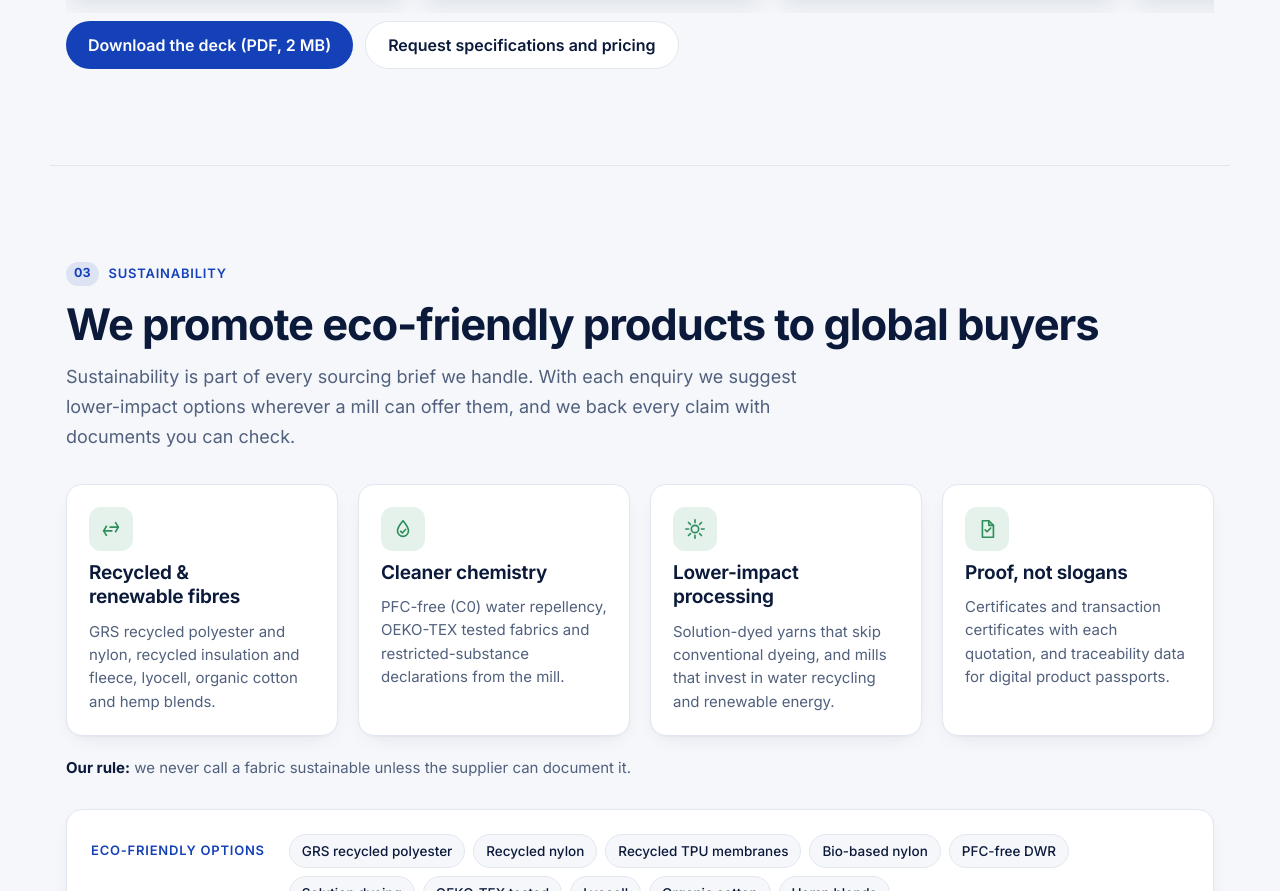
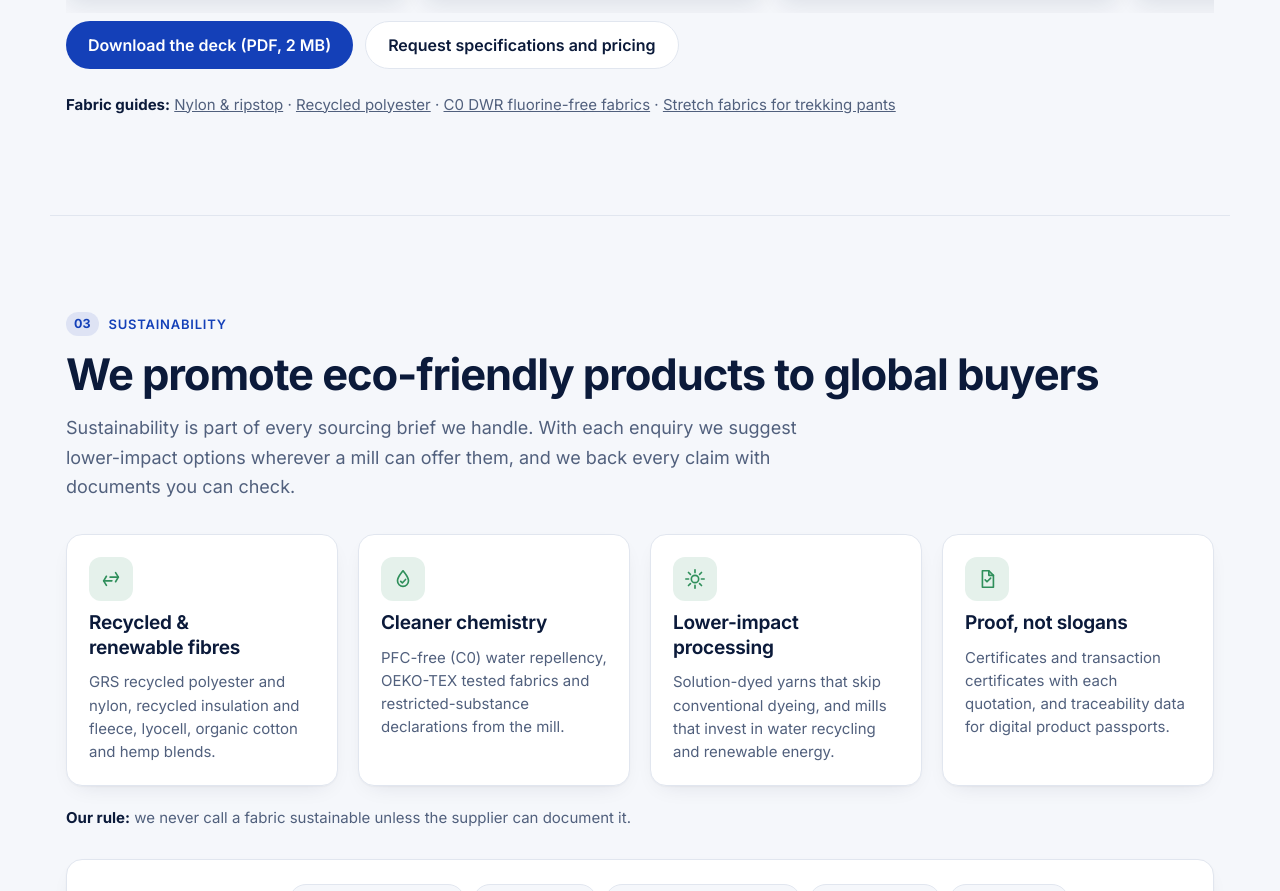
Before and after one commit to Globalsynctex/globalsynctex-website, a plain HTML site: page index.html in a window 1280 px wide. Shown: the part 7417-8308 px from the top of the page. Drawn offline with Linux system fonts and the light colour scheme.

Commit message:
Update index.html

```diff
--- a/index.html
+++ b/index.html
@@ -1004,6 +1004,7 @@ input,select,textarea{border-radius:10px;padding:12px 14px;background:var(--shee
         <a class="gsc-cta primary" href="Global_Synctex_Performance_Fabrics.pdf" download>Download the deck (PDF, 2 MB)</a>
         <a class="gsc-cta secondary" href="#enquire">Request specifications and pricing</a>
       </div>
+      <p class="gsc-guides" style="margin:22px 0 0;font-size:15px;line-height:1.9;color:#51607d"><strong style="color:#0b1a3a">Fabric guides:</strong> <a href="nylon-ripstop-fabric-supplier-india.html">Nylon &amp; ripstop</a> &middot; <a href="recycled-polyester-fabric-supplier-india.html">Recycled polyester</a> &middot; <a href="c0-dwr-fluorine-free-fabric-india.html">C0 DWR fluorine-free fabrics</a> &middot; <a href="stretch-fabric-trekking-pants-india.html">Stretch fabrics for trekking pants</a></p>
     </div>
   </div>
   <script>
```
